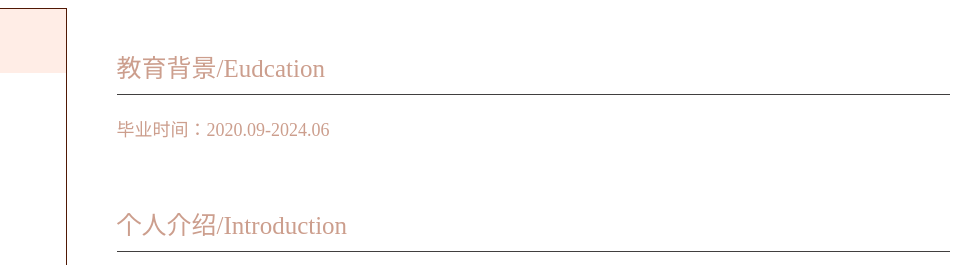
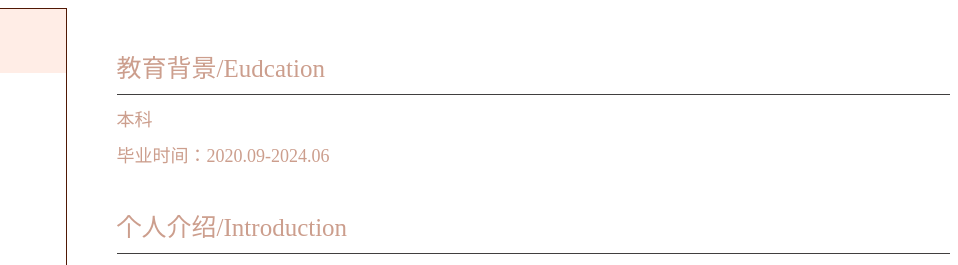
Before and after one commit to shan242/hxy, a plain HTML site: page me.html in a window 1280 px wide. Shown: the top 265 px of the page, 322-1280 px from the left. Drawn offline with Linux system fonts and the light colour scheme.

Commit message:
Update me.html

```diff
--- a/me.html
+++ b/me.html
@@ -24,8 +24,7 @@
             </div>
             <div class="second">
               <div class="edu">
-<!--               <span>河南科技大学信息工程学院</span>
-              <span>计算机科学与技术/本科</span> -->
+              <span>本科</span>
               </div>
               <span>毕业时间：2020.09-2024.06</span>
           </div>
```
